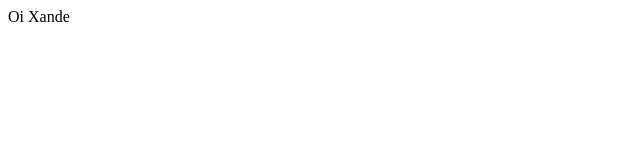
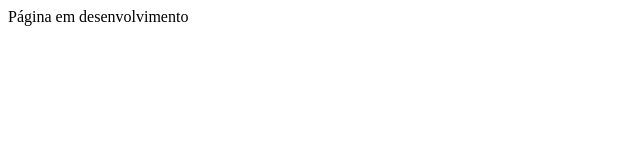
Before and after one commit to mreispro/agenda, a Next.js app: page / in a window 1280 px wide. Shown: the top 160 px of the page, without its empty margins (0-640 px from the left). Built offline with nearby package versions, Linux system fonts and the light colour scheme.

Commit message:
pagina personallize

```diff
--- a/pages/index.js
+++ b/pages/index.js
@@ -1,5 +1,5 @@
 function Home() {
-    return <div>Oi Xande</div>
+    return <div>Página em desenvolvimento</div>
 }
 
 export default Home
```
